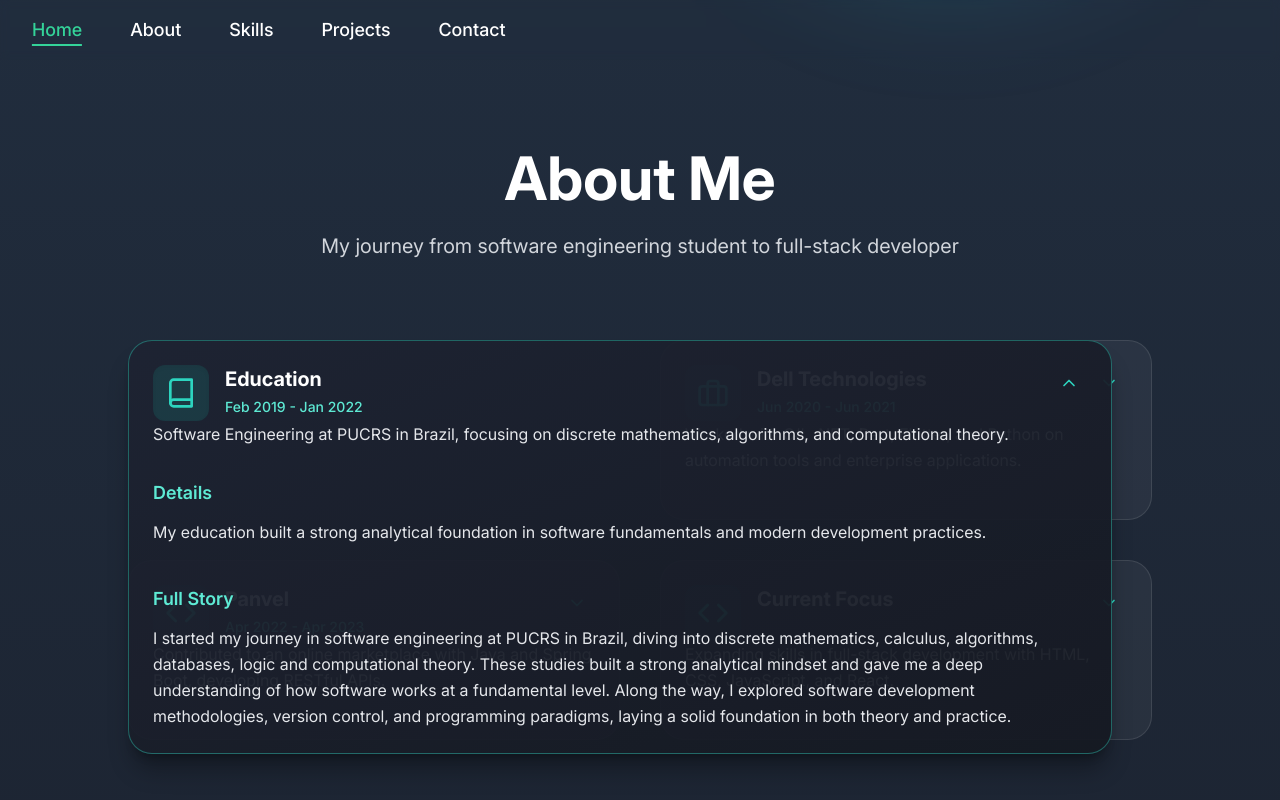
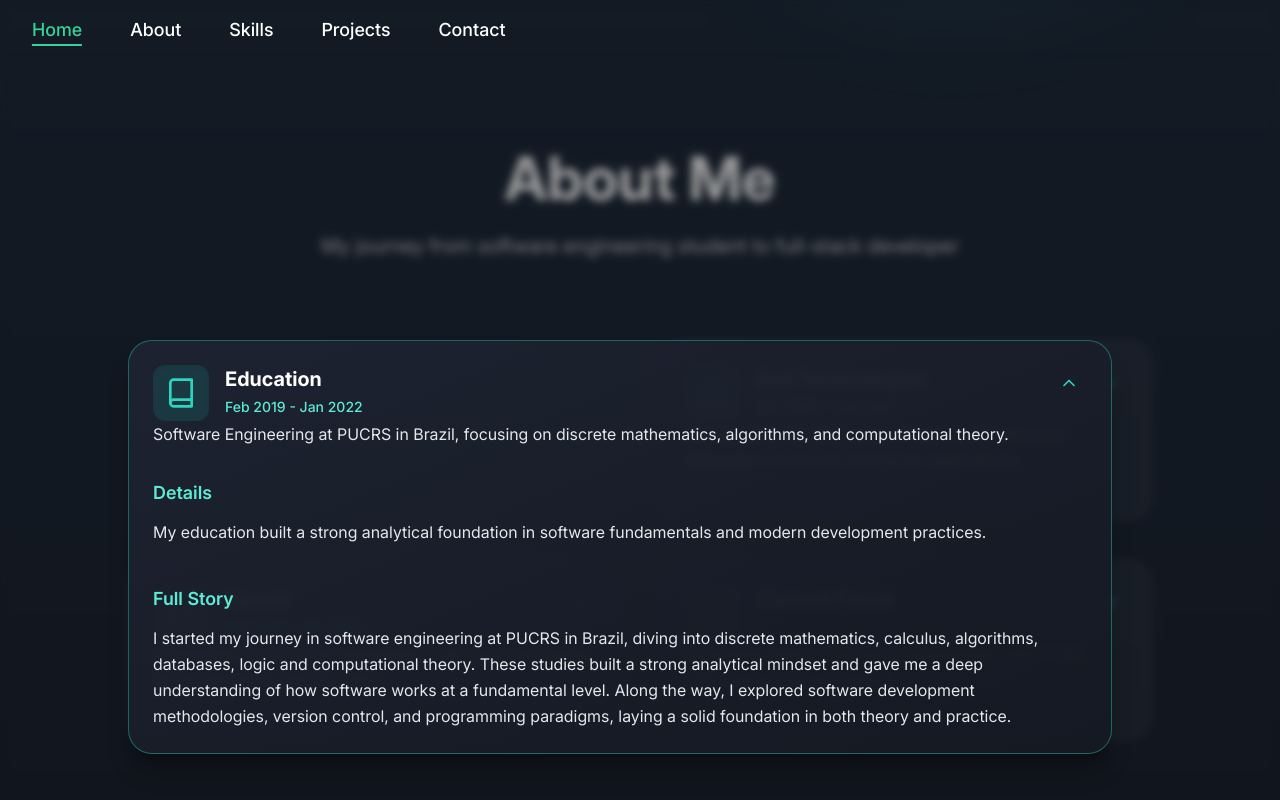
Before and after one commit to Notdutra/Personal-Website, a Next.js app: page / in a window 1280 px wide. Both pictures are taken after a click on the element 374 px from the left and 1164 px from the top of the page. Shown: the part 732-1532 px from the top of the page. Built offline with nearby package versions, Linux system fonts and the light colour scheme.

Commit message:
Add overlay for expanded card in desktop mode
Introduces a semi-transparent overlay when a card is expanded on desktop, improving focus and visual clarity. Also increases the z-index of the expanded card for proper stacking above the overlay.

```diff
--- a/src/pages/About.jsx
+++ b/src/pages/About.jsx
@@ -107,6 +107,14 @@ const About = () => {
           </motion.p>
         </div>
 
+        {/* Overlay for expanded card on desktop */}
+        {desktopMode && expandedIndex !== null && (
+          <div
+            className="fixed inset-0 z-40 hidden bg-black/40 backdrop-blur-sm transition-opacity duration-300 md:block"
+            aria-hidden="true"
+          />
+        )}
+
         <motion.div
           initial={{ opacity: 0 }}
           animate={{ opacity: 1 }}
@@ -134,7 +142,7 @@ const About = () => {
                       duration: expandedIndex === null ? 0.4 : 0.2,
                       ease: 'easeOut',
                     }}
-                    className={`relative flex h-auto ${expanded ? 'z-30' : 'overflow-hidden'}`}
+                    className={`relative flex h-auto ${expanded ? 'z-50' : 'overflow-hidden'}`}
                   >
                     <SectionCard
                       section={section}
```
